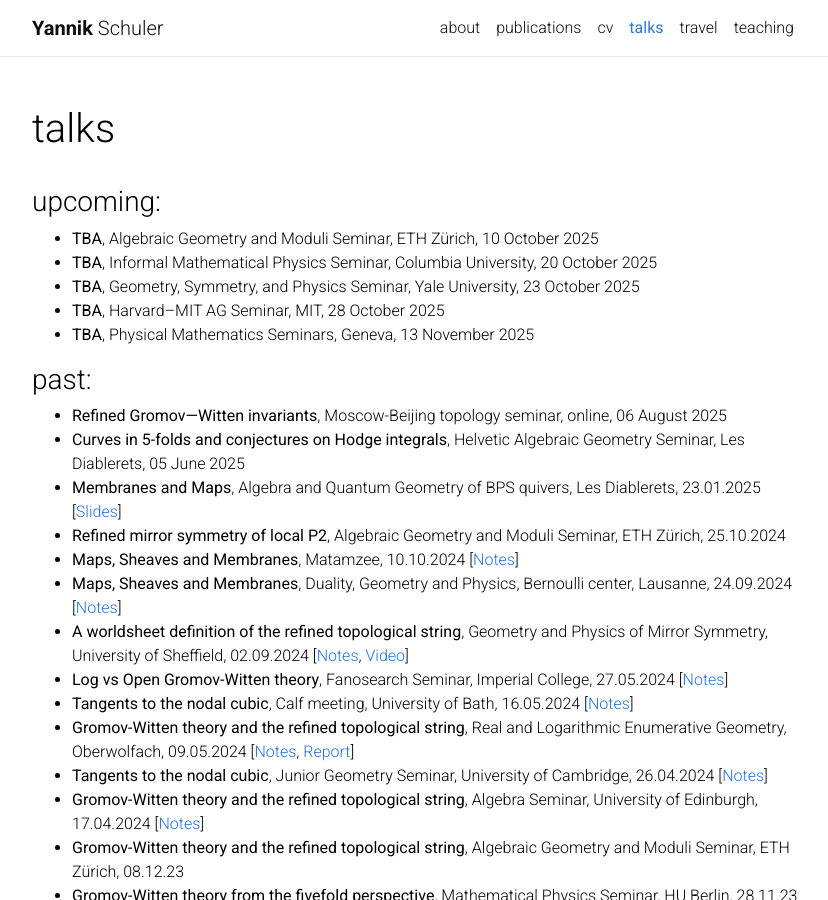
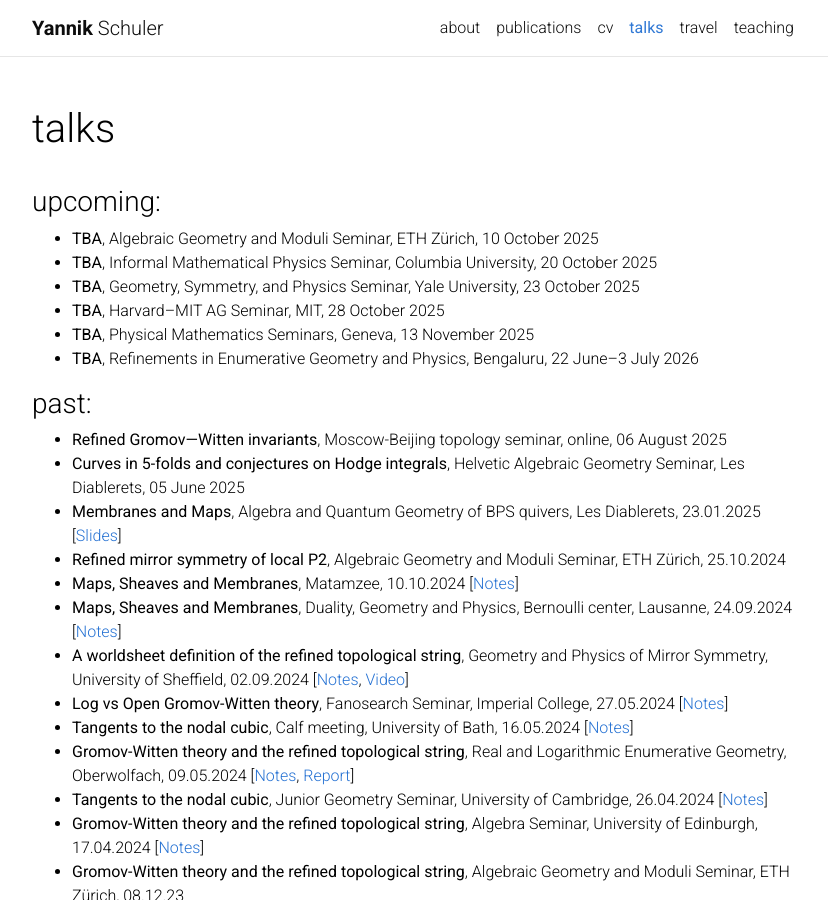
Before and after one commit to yannikschuler/yannikschuler.github.io, a Jekyll site: the page built from _pages/talks.md, in a window 1280 px wide and 900 px high. Shown: the whole window, without its empty margins (223-1051 px from the left). Built offline with Jekyll 4.4.1, drawn with Linux system fonts in a browser that asks for light colours; comment, search, counter and statistics services are not loaded; a style sheet for code colours, icons or effects is not loaded.

Commit message:
Update talks.md

```diff
--- a/_pages/talks.md
+++ b/_pages/talks.md
@@ -15,6 +15,7 @@
    <li><b>TBA</b>, Geometry, Symmetry, and Physics Seminar, Yale University, 23 October 2025</li>
    <li><b>TBA</b>, Harvard–MIT AG Seminar, MIT, 28 October 2025</li>
    <li><b>TBA</b>, Physical Mathematics Seminars, Geneva, 13 November 2025</li>
+   <li><b>TBA</b>, Refinements in Enumerative Geometry and Physics, Bengaluru, 22 June–3 July 2026</li>
 </ul>
 
 
```
